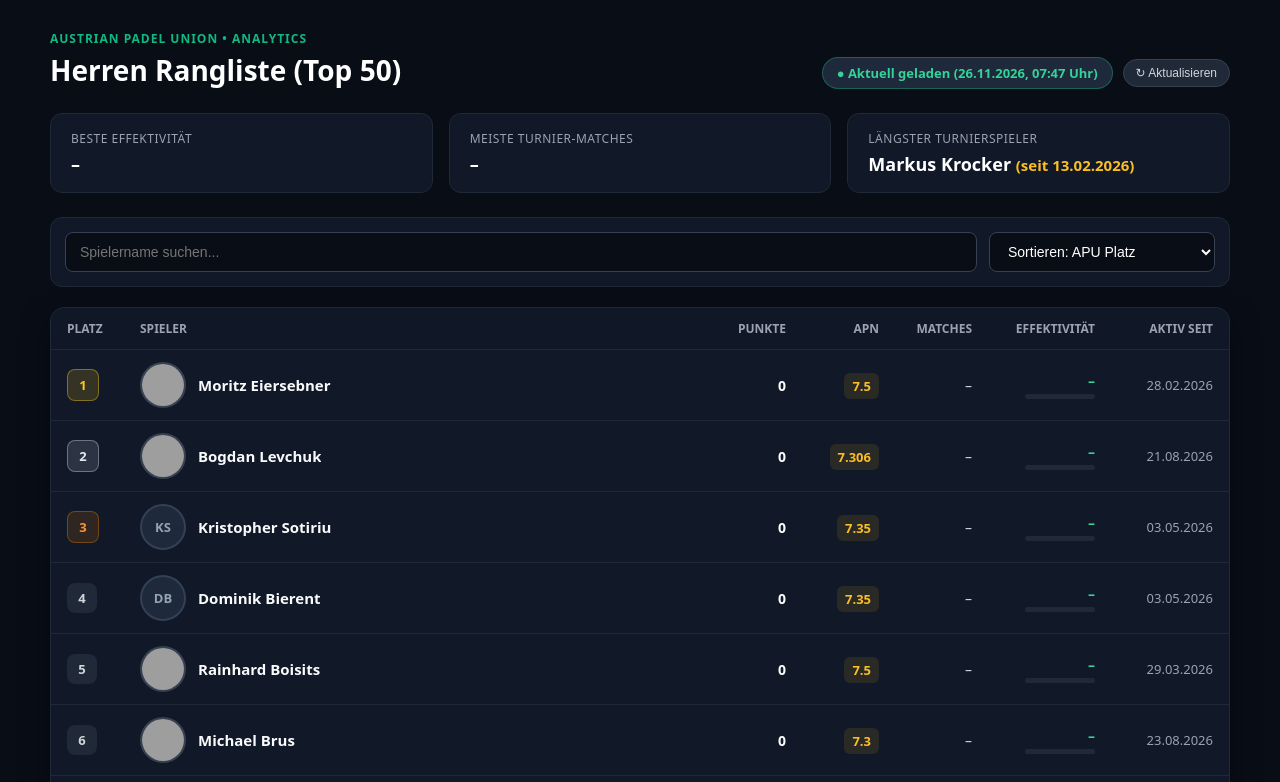
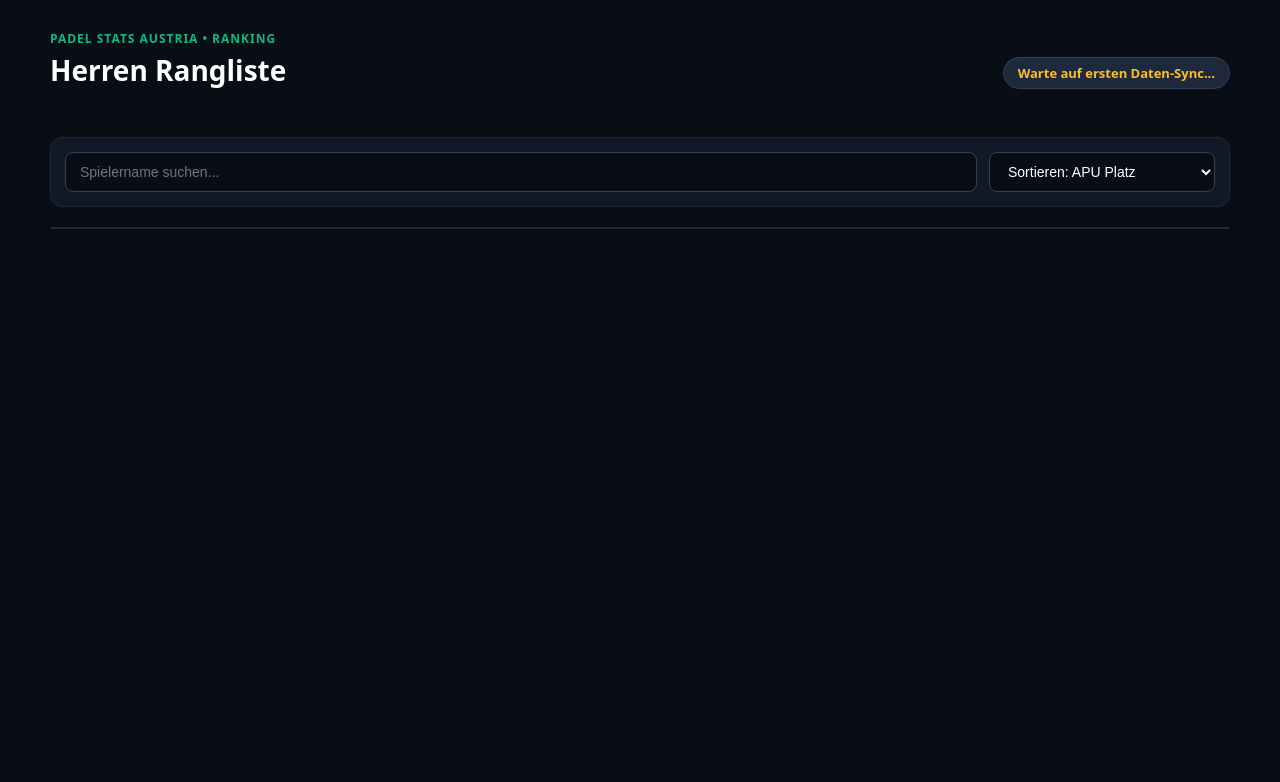
Before and after one commit to padel-stats-austria/ranking, a website: page index.html in a window 1280 px wide. Shown: the top 782 px of the page. Drawn offline with Linux system fonts and the light colour scheme; grey boxes are pictures that could not be loaded.

Commit message:
Update index.html

```diff
--- a/index.html
+++ b/index.html
@@ -1,56 +1,55 @@
 <!DOCTYPE html>
-<html lang="de">
+<html lang="de" style="margin:0;padding:0;background:#090d16;color:#f3f4f6;">
 <head>
   <meta charset="UTF-8">
   <meta name="viewport" content="width=device-width, initial-scale=1.0">
   <meta name="robots" content="noindex, nofollow">
-<title>Austrian Padel Union • Analytics</title>
+  <title>Padel Stats Austria • Ranking</title>
   <style>
-  html, body { margin: 0; padding: 0; background: #090d16; color: #f3f4f6; font-family: system-ui, sans-serif; overflow-x: hidden; }
-  .w { max-width: 1180px; margin: 0 auto; padding: 30px 20px 60px; }
-  .h { display: flex; justify-content: space-between; align-items: flex-end; flex-wrap: wrap; gap: 16px; margin-bottom: 24px; }
-  .t { margin: 0; font-size: 28px; font-weight: 800; color: #fff; }
-  .b-wrap { display: flex; align-items: center; gap: 10px; }
-  .b { padding: 6px 14px; border-radius: 99px; font-size: 13px; font-weight: 600; background: #1e293b; color: #34d399; border: 1px solid rgba(16,185,129,.4); }
-  .btn-rel { background: #1f2937; color: #d1d5db; border: 1px solid #374151; padding: 6px 12px; border-radius: 99px; font-size: 12px; cursor: pointer; }
-  .btn-rel:hover { background: #374151; color: #fff; }
-  .kpis { display: grid; grid-template-columns: repeat(auto-fit, minmax(240px, 1fr)); gap: 16px; margin-bottom: 24px; }
-  .kpi { background: #111827; border: 1px solid #1f2937; border-radius: 12px; padding: 16px 20px; }
-  .kl { font-size: 12px; text-transform: uppercase; letter-spacing: .5px; color: #9ca3af; margin-bottom: 6px; }
-  .kv { font-size: 18px; font-weight: 700; color: #fff; line-height: 1.3; }
-  .ctrl { display: flex; gap: 12px; margin-bottom: 20px; flex-wrap: wrap; background: #111827; padding: 14px; border-radius: 12px; border: 1px solid #1f2937; }
-  .inp, .sel { background: #090d16; color: #fff; border: 1px solid #374151; padding: 10px 14px; border-radius: 8px; font-size: 14px; outline: none; }
-  .inp { flex: 1; min-width: 220px; }
-  .card { background: #111827; border: 1px solid #1f2937; border-radius: 14px; box-shadow: 0 10px 30px rgba(0,0,0,.4); overflow-x: auto; }
-  .grid-row { display: grid; grid-template-columns: 65px 2.4fr 95px 85px 85px 115px 110px; align-items: center; padding: 12px 16px; border-bottom: 1px solid #1f2937; font-size: 14px; gap: 8px; min-width: 780px; }
-  .grid-head { position: sticky; top: 0; background: rgba(17,24,39,.95); backdrop-filter: blur(8px); font-size: 12px; text-transform: uppercase; font-weight: 700; color: #9ca3af; z-index: 10; border-radius: 14px 14px 0 0; }
-  .grid-body:hover { background: rgba(255,255,255,.03); }
-  .rk { display: inline-flex; align-items: center; justify-content: center; width: 30px; height: 30px; border-radius: 8px; font-weight: 700; font-size: 13px; background: #1f2937; color: #d1d5db; }
-  .r1 { background: rgba(250,204,21,.15); color: #facc15; border: 1px solid rgba(250,204,21,.4); }
-  .r2 { background: rgba(203,213,225,.15); color: #e2e8f0; border: 1px solid rgba(203,213,225,.4); }
-  .r3 { background: rgba(217,119,6,.15); color: #fb923c; border: 1px solid rgba(217,119,6,.4); }
-  .pc { display: flex; align-items: center; gap: 12px; min-width: 0; }
-  .pi { width: 42px; height: 42px; border-radius: 50%; object-fit: cover; object-position: top center; border: 2px solid #374151; background: #1f2937; flex-shrink: 0; }
-  .pn { width: 42px; height: 42px; border-radius: 50%; background: #1e293b; border: 2px solid #334155; color: #94a3b8; display: inline-flex; align-items: center; justify-content: center; font-weight: 700; font-size: 13px; flex-shrink: 0; }
-  .pl { color: #f9fafb; text-decoration: none; font-weight: 600; font-size: 15px; white-space: nowrap; overflow: hidden; text-overflow: ellipsis; }
-  .pl:hover { color: #34d399; }
-  .apn { background: rgba(251,191,36,.1); color: #fbbf24; padding: 4px 8px; border-radius: 6px; font-weight: 600; font-size: 13px; }
-  .ew { display: inline-flex; flex-direction: column; align-items: flex-end; gap: 4px; }
-  .eb { width: 70px; height: 5px; background: #1f2937; border-radius: 99px; overflow: hidden; }
-  .ef { height: 100%; background: linear-gradient(90deg, #10b981, #34d399); border-radius: 99px; }
-  .tr { text-align: right; }
+    .w{max-width:1180px;margin:0 auto;padding:30px 20px 60px}
+    .h{display:flex;justify-content:space-between;align-items:flex-end;flex-wrap:wrap;gap:16px;margin-bottom:24px}
+    .t{margin:0;font-size:28px;font-weight:800;color:#fff}
+    .b-wrap{display:flex;align-items:center;gap:10px}
+    .b{padding:6px 14px;border-radius:99px;font-size:13px;font-weight:600;background:#1e293b;color:#fbbf24;border:1px solid #334155}
+    .btn-rel{background:#1f2937;color:#d1d5db;border:1px solid #374151;padding:6px 12px;border-radius:99px;font-size:12px;cursor:pointer}
+    .btn-rel:hover{background:#374151;color:#fff}
+    .kpis{display:grid;grid-template-columns:repeat(auto-fit,minmax(240px,1fr));gap:16px;margin-bottom:24px}
+    .kpi{background:#111827;border:1px solid #1f2937;border-radius:12px;padding:16px 20px}
+    .kl{font-size:12px;text-transform:uppercase;letter-spacing:.5px;color:#9ca3af;margin-bottom:6px}
+    .kv{font-size:18px;font-weight:700;color:#fff;line-height:1.3}
+    .ctrl{display:flex;gap:12px;margin-bottom:20px;flex-wrap:wrap;background:#111827;padding:14px;border-radius:12px;border:1px solid #1f2937}
+    .inp,.sel{background:#090d16;color:#fff;border:1px solid #374151;padding:10px 14px;border-radius:8px;font-size:14px;outline:none}
+    .inp{flex:1;min-width:220px}
+    .card{background:#111827;border:1px solid #1f2937;border-radius:14px;box-shadow:0 10px 30px rgba(0,0,0,.4);overflow-x:auto}
+    .grid-row{display:grid;grid-template-columns:65px 2.4fr 95px 85px 85px 115px 110px;align-items:center;padding:12px 16px;border-bottom:1px solid #1f2937;font-size:14px;gap:8px;min-width:740px}
+    .grid-head{position:sticky;top:0;background:rgba(17,24,39,.95);backdrop-filter:blur(8px);font-size:12px;text-transform:uppercase;font-weight:700;color:#9ca3af;z-index:10;border-radius:14px 14px 0 0}
+    .grid-body:hover{background:rgba(255,255,255,.03)}
+    .rk{display:inline-flex;align-items:center;justify-content:center;width:30px;height:30px;border-radius:8px;font-weight:700;font-size:13px;background:#1f2937;color:#d1d5db}
+    .r1{background:rgba(250,204,21,.15);color:#facc15;border:1px solid rgba(250,204,21,.4)}
+    .r2{background:rgba(203,213,225,.15);color:#e2e8f0;border:1px solid rgba(203,213,225,.4)}
+    .r3{background:rgba(217,119,6,.15);color:#fb923c;border:1px solid rgba(217,119,6,.4)}
+    .pc{display:flex;align-items:center;gap:12px;min-width:0}
+    .pi{width:42px;height:42px;border-radius:50%;object-fit:cover;object-position:top center;border:2px solid #374151;background:#1f2937;flex-shrink:0}
+    .pn{width:42px;height:42px;border-radius:50%;background:#1e293b;border:2px solid #334155;color:#94a3b8;display:inline-flex;align-items:center;justify-content:center;font-weight:700;font-size:13px;flex-shrink:0}
+    .pl{color:#f9fafb;text-decoration:none;font-weight:600;font-size:15px;white-space:nowrap;overflow:hidden;text-overflow:ellipsis}
+    .pl:hover{color:#34d399}
+    .apn{background:rgba(251,191,36,.1);color:#fbbf24;padding:4px 8px;border-radius:6px;font-weight:600;font-size:13px}
+    .ew{display:inline-flex;flex-direction:column;align-items:flex-end;gap:4px}
+    .eb{width:70px;height:5px;background:#1f2937;border-radius:99px;overflow:hidden}
+    .ef{height:100%;background:linear-gradient(90deg,#10b981,#34d399);border-radius:99px}
+    .tr{text-align:right}
   </style>
 </head>
-<body>
+<body style="margin:0;padding:0;background:#090d16;color:#f3f4f6;font-family:system-ui,sans-serif;overflow-x:hidden;">
   <div class="w">
     <div class="h">
       <div>
-      <div style="font-size:12px;font-weight:700;color:#10b981;text-transform:uppercase;letter-spacing:1px;margin-bottom:4px">Austrian Padel Union • Analytics</div>
-      <h1 class="t" id="mainTitle">Herren Rangliste</h1>
+        <div style="font-size:12px;font-weight:700;color:#10b981;text-transform:uppercase;letter-spacing:1px;margin-bottom:4px">Padel Stats Austria • Ranking</div>
+        <h1 class="t" id="pageTitle">Herren Rangliste</h1>
       </div>
       <div class="b-wrap">
-      <div id="st" class="b">Lade Daten...</div>
-      <button id="reloadBtn" class="btn-rel" title="Browser-Cache leeren und aktuellste data.json laden">↻ Aktualisieren</button>
+        <div id="st" class="b">Initialisiere...</div>
+        <button id="reloadBtn" class="btn-rel" style="display:none" title="Gespeicherte Daten löschen und frisch laden">↻ Neu laden</button>
       </div>
     </div>
     <div id="kpis" class="kpis"></div>
@@ -69,15 +68,17 @@
 
   <script>
     (async () => {
-  const cacheKey = 'apu_github_cache_v1';
+      const cacheKey = 'apu_hosted_stats_v1';
       const st = document.getElementById('st');
       let liste = [];
 
       const updateKpis = () => {
         if (!liste.length) return;
-    const topEff = liste.reduce((a, b) => b.effZ > a.effZ ? b : a, liste.at(0));
-    const topM = liste.reduce((a, b) => b.mZ > a.mZ ? b : a, liste.at(0));
-    const topSeit = liste.reduce((a, b) => b.seitZ < a.seitZ ? b : a, liste.at(0));
+        document.getElementById('pageTitle').textContent = 'Herren Rangliste (Top ' + liste.length + ')';
+        const topEff = liste.reduce((a, b) => b.effZ > a.effZ ? b : a, liste[0]);
+        const topM = liste.reduce((a, b) => b.mZ > a.mZ ? b : a, liste[0]);
+        const topSeit = liste.reduce((a, b) => b.seitZ < a.seitZ ? b : a, liste[0]);
+
         document.getElementById('kpis').innerHTML =
           '<div class="kpi"><div class="kl">Beste Effektivität</div><div class="kv">' + (topEff && topEff.effZ >= 0 ? topEff.name + ' <span style="color:#34d399">(' + topEff.effT + ')</span>' : '–') + '</div></div>' +
           '<div class="kpi"><div class="kl">Meiste Turnier-Matches</div><div class="kv">' + (topM && topM.mZ >= 0 ? topM.name + ' <span style="color:#60a5fa">(' + topM.mT + ')</span>' : '–') + '</div></div>' +
@@ -97,14 +98,14 @@
 
         const rows = f.map(x => {
           const p = x.name.split(' ');
-      const ini = ((p.at(0) ? p.at(0).charAt(0) : '') + (p.at(1) ? p.at(1).charAt(0) : '')).toUpperCase();
+          const ini = ((p[0] ? p[0].charAt(0) : '') + (p[1] ? p[1].charAt(0) : '')).toUpperCase();
           const rc = x.platz === 1 ? 'rk r1' : (x.platz === 2 ? 'rk r2' : (x.platz === 3 ? 'rk r3' : 'rk'));
           const av = x.bild ? '<img src="' + x.bild + '" class="pi" loading="lazy">' : '<div class="pn">' + ini + '</div>';
           const bw = x.effZ > 0 ? Math.min(100, Math.round(x.effZ)) : 0;
-      const fullUrl = x.url && x.url.startsWith('http') ? x.url : ('https://www.padel-austria.at' + x.url);
+
           return '<div class="grid-row grid-body">' +
             '<div><span class="' + rc + '">' + x.platz + '</span></div>' +
-        '<div class="pc">' + av + '<a href="' + fullUrl + '" target="_blank" rel="noopener" class="pl">' + x.name + '</a></div>' +
+            '<div class="pc">' + av + '<a href="' + x.url + '" target="_blank" rel="noopener" class="pl">' + x.name + '</a></div>' +
             '<div class="tr" style="font-weight:700;color:#fff">' + x.punkte + '</div>' +
             '<div class="tr"><span class="apn">' + x.apnT + '</span></div>' +
             '<div class="tr" style="color:#d1d5db">' + x.mT + '</div>' +
@@ -122,6 +123,7 @@
           '<div class="tr">Effektivität</div>' +
           '<div class="tr">Aktiv seit</div>' +
           '</div>';
+
         document.getElementById('tw').innerHTML = head + rows;
       };
 
@@ -132,88 +134,50 @@
         location.reload();
       });
 
-  const normalizeData = (rawPlayers) => {
-    return rawPlayers.map(p => {
-      const platz = p.platz ?? p.rank ?? 99999;
-      const name = p.name || 'Unbekannt';
-      const url = p.url || '';
-      const punkteRaw = p.punkte ?? p.points ?? 0;
-      const punkte = typeof punkteRaw === 'number' ? punkteRaw.toLocaleString('de-AT') : punkteRaw;
-      const bild = p.bild ?? p.img ?? '';
-
-      const apnVal = p.apnT ?? p.apn;
-      const apnT = (apnVal !== null && apnVal !== undefined && apnVal !== '' && apnVal !== '-') ? String(apnVal) : '–';
-      const apnZ = p.apnZ ?? (apnT !== '–' ? (parseFloat(apnT.replace(',', '.')) || -1) : -1);
-
-      const mVal = p.mT ?? p.matches;
-      const mT = (mVal !== null && mVal !== undefined && mVal !== '' && mVal !== 0 && mVal !== '-') ? String(mVal) : '–';
-      const mZ = p.mZ ?? (mT !== '–' ? (parseInt(mT, 10) || -1) : -1);
-
-      const effVal = p.effT ?? p.eff;
-      let effT = '–';
-      let effZ = -1;
-      if (p.effZ !== undefined) {
-        effZ = p.effZ;
-        effT = p.effT || '–';
-      } else if (effVal !== null && effVal !== undefined && effVal !== '' && effVal !== 0 && effVal !== '-') {
-        const num = parseFloat(String(effVal).replace('%', '').replace(',', '.'));
-        if (!isNaN(num)) {
-          effZ = num;
-          effT = String(effVal).includes('%') ? String(effVal) : (num + '%');
-        }
-      }
-
-      const seitVal = p.seitT ?? p.since ?? p.seit;
-      const seitT = (seitVal && seitVal !== '-') ? String(seitVal) : '–';
-      let seitZ = p.seitZ ?? 9e15;
-      if (seitZ === 9e15 && seitT !== '–') {
-        const m = seitT.match(/(\d{2})\.(\d{2})\.(\d{4})/);
-        if (m) seitZ = new Date(m[3] + '-' + m[2] + '-' + m[1]).getTime();
-      }
-
-      return { platz, name, punkte, url, bild, apnT, apnZ, mT, mZ, effT, effZ, seitT, seitZ };
-    });
-  };
-
-  const applyData = (rawObj, fromCache) => {
-    const rawPlayers = rawObj.players || rawObj.data || [];
-    liste = normalizeData(rawPlayers);
-    document.getElementById('mainTitle').textContent = 'Herren Rangliste (Top ' + liste.length + ')';
-    const ts = rawObj.updatedAt || rawObj.lastUpdated;
-    let dateStr = '';
-    if (ts) {
-      const d = new Date(ts);
-      dateStr = d.toLocaleDateString('de-AT') + ', ' + d.toLocaleTimeString('de-AT', { hour: '2-digit', minute: '2-digit' }) + ' Uhr';
-    }
-    st.textContent = (fromCache ? '● Aus Browser-Cache' : '● Aktuell geladen') + (dateStr ? ' (' + dateStr + ')' : '');
+      const gespeichert = localStorage.getItem(cacheKey);
+      if (gespeichert) {
+        try {
+          const parsed = JSON.parse(gespeichert);
+          if (parsed && parsed.data && parsed.data.length > 0 && (Date.now() - (parsed.savedAt || 0) < 3600000)) {
+            liste = parsed.data;
+            st.textContent = '● Aus Browser-Cache (' + parsed.datum + ')';
+            st.style.color = '#34d399';
+            st.style.borderColor = 'rgba(16,185,129,.4)';
+            document.getElementById('reloadBtn').style.display = 'inline-block';
             updateKpis();
             render();
-  };
-
-  // 1. Sofort aus localStorage laden (falls jünger als 1 Stunde)
-  const cached = localStorage.getItem(cacheKey);
-  if (cached) {
-    try {
-      const parsed = JSON.parse(cached);
-      if (parsed && parsed.savedAt && (Date.now() - parsed.savedAt < 3600000)) {
-        applyData(parsed.payload, true);
             return;
           }
         } catch (e) {}
       }
 
-  // 2. Frische data.json vom eigenen GitHub-Repo holen
       try {
-    const res = await fetch('./data.json?v=' + Math.floor(Date.now() / 60000));
-    if (!res.ok) throw new Error('HTTP ' + res.status);
+        const hourStamp = Math.floor(Date.now() / 3600000);
+        const res = await fetch('./data.json?v=' + hourStamp);
+        if (!res.ok) throw new Error('Noch keine data.json');
         const json = await res.json();
+        liste = json.data || [];
+
+        if (liste.length > 0) {
           try {
-      localStorage.setItem(cacheKey, JSON.stringify({ savedAt: Date.now(), payload: json }));
+            localStorage.setItem(cacheKey, JSON.stringify({
+              savedAt: Date.now(),
+              datum: json.datum || 'aktuell',
+              data: liste
+            }));
           } catch (e) {}
-    applyData(json, false);
+
+          st.textContent = '● Stand: ' + (json.datum || 'aktuell') + ' (' + liste.length + ' Spieler)';
+          st.style.color = '#34d399';
+          st.style.borderColor = 'rgba(16,185,129,.4)';
+          document.getElementById('reloadBtn').style.display = 'inline-block';
+          updateKpis();
+          render();
+        } else {
+          st.textContent = 'Warte auf ersten Daten-Sync...';
+        }
       } catch (e) {
-    st.textContent = '⚠ Noch keine data.json gefunden';
-    st.style.color = '#fbbf24';
+        st.textContent = 'Noch keine data.json vorhanden. Bitte GitHub Action starten.';
       }
     })();
   </script>
```
Lines whose indentation alone changed are shown as unchanged.
